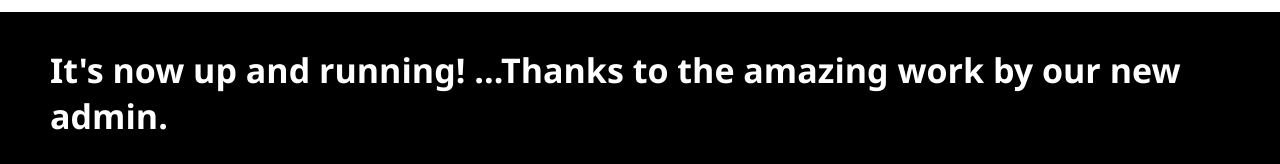
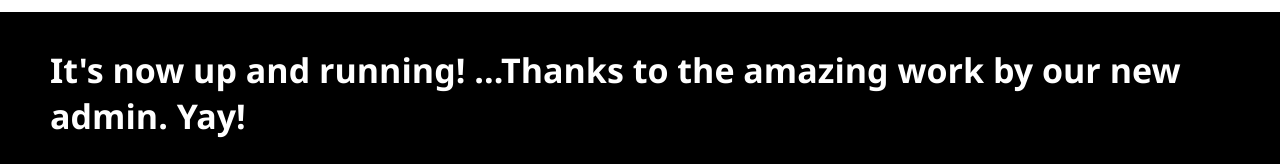
Before and after one commit to weihunghsieh/TeamSWADemo, a plain HTML site: page index.html in a window 1280 px wide. Shown: the part 178-342 px from the top of the page. Drawn offline with Linux system fonts and the light colour scheme.

Commit message:
Update index.html

```diff
--- a/index.html
+++ b/index.html
@@ -11,7 +11,7 @@
   </div>
 
   <div id="maincontent">
-    <h2>It's now up and running! ...Thanks to the amazing work by our new admin.</h2>
+    <h2>It's now up and running! ...Thanks to the amazing work by our new admin. Yay!</h2>
     <p>Thank you, Jonah!</p>
   </div>
 
```
